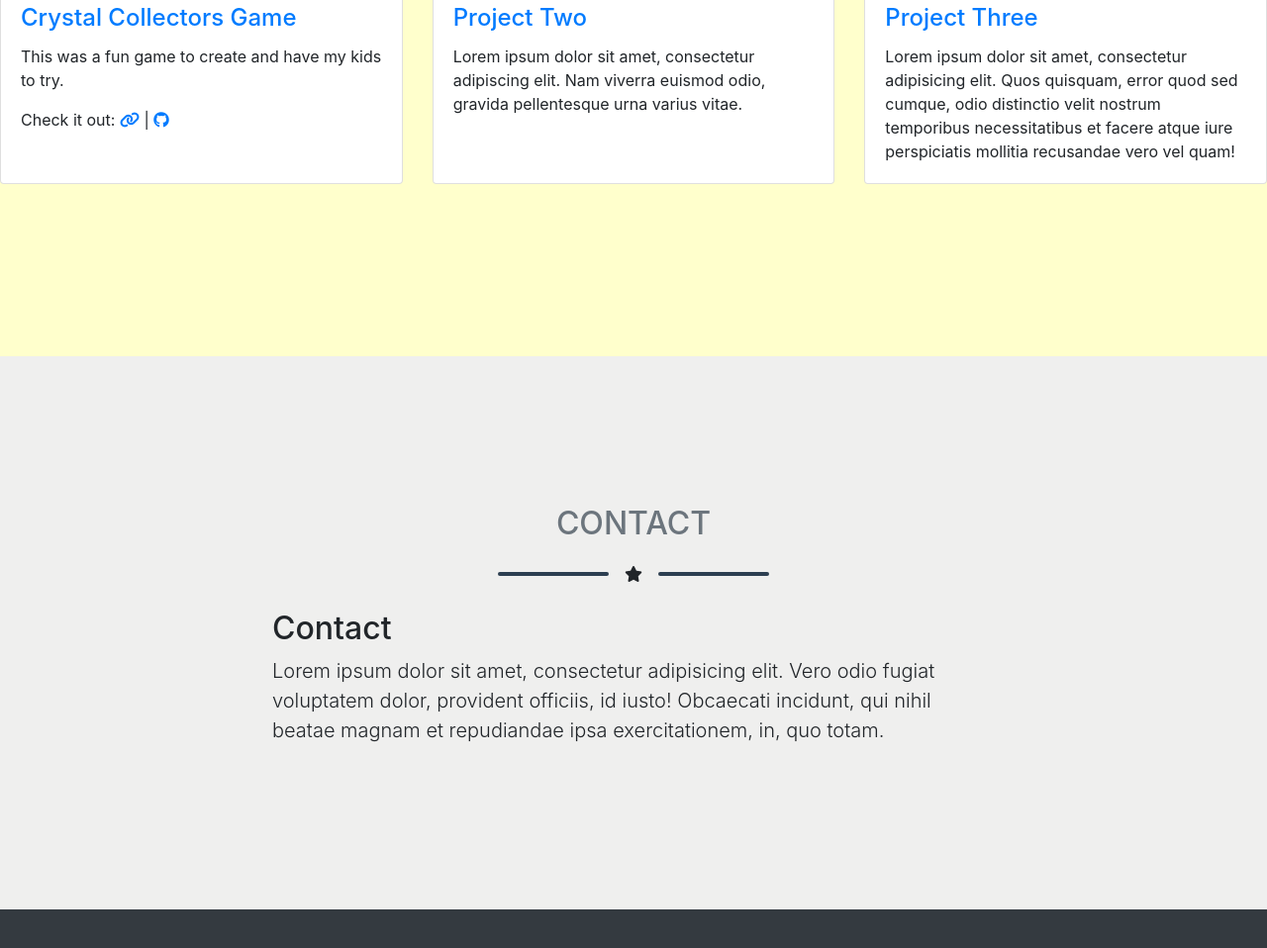
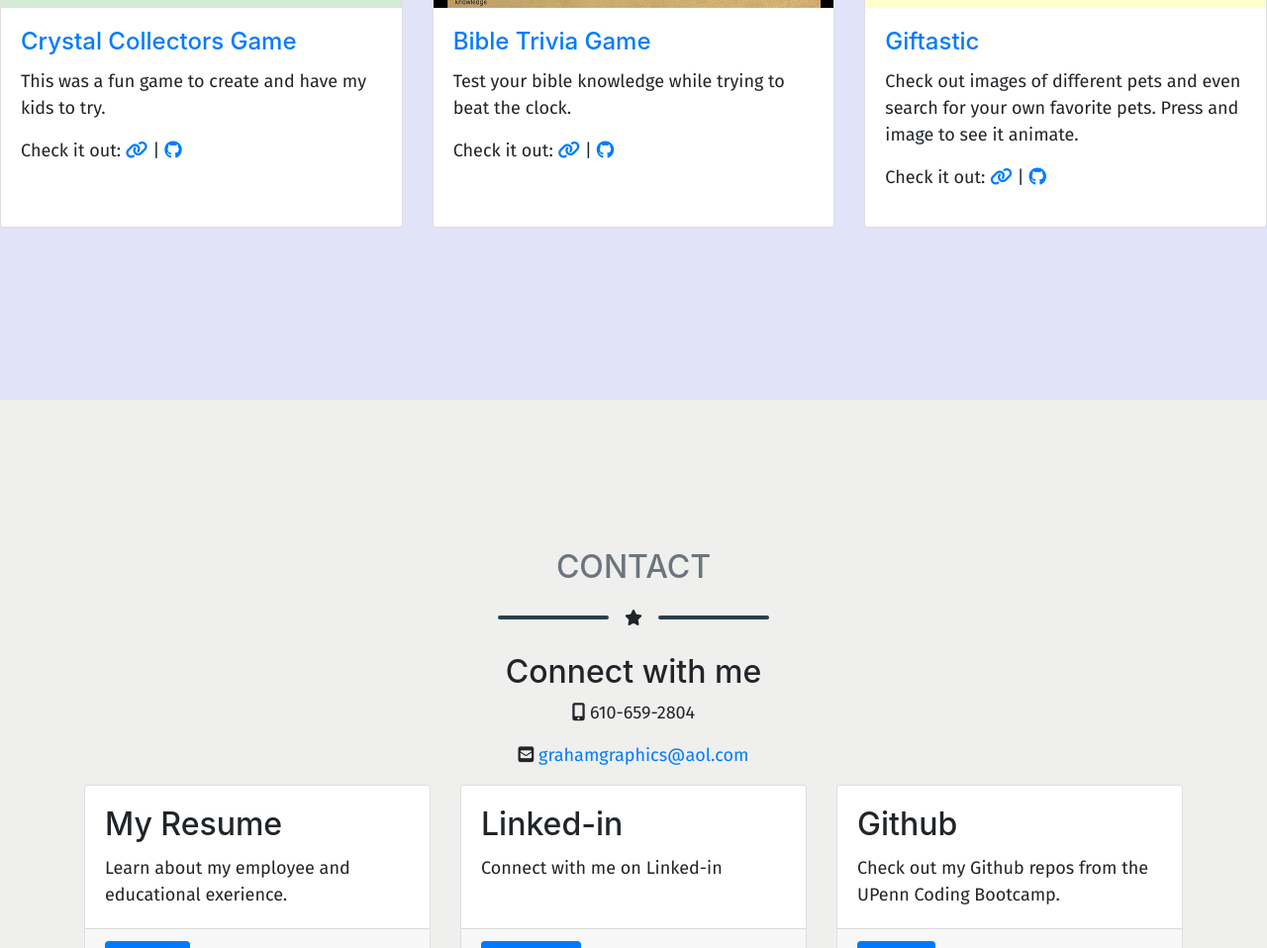
Before and after one commit to sherardg/portfolio, a plain HTML site: page index.html in a window 1280 px wide. Shown: the part 1842-2800 px from the top of the page at 99% size. Drawn offline with Linux system fonts and the light colour scheme.

Commit message:
Updates to portfolio links, images and css

```diff
--- a/css/scrolling-nav.css
+++ b/css/scrolling-nav.css
@@ -3,6 +3,13 @@
  * Copyright 2013-2019 Start Bootstrap
  * Licensed under MIT (https://github.com/BlackrockDigital/startbootstrap-scrolling-nav/blob/master/LICENSE)
  */
+
+ /* body{
+   font-family: 'Fira Sans', sans-serif;
+   font-size: 15px;
+   line-height: 1.2em;
+
+ } */
 header {
   padding: 156px 0 100px;
 }
@@ -17,7 +24,7 @@ section {
 }
 
 #portfolio{
-  background: #ffffcc;
+  background: #e1e3f9;
 }
 
 #contact{
@@ -93,3 +100,14 @@ section {
   font-size: 3rem;
   line-height: 2.5rem;
 }
+
+p.Connect {
+  text-align: center;
+}
+
+p {
+  margin-top: 0;
+  margin-bottom: 1rem;
+  font-family: 'Fira Sans', sans-serif;
+  font-size: 18px;
+}
--- a/index.html
+++ b/index.html
@@ -7,9 +7,13 @@
   <meta name="viewport" content="width=device-width, initial-scale=1, shrink-to-fit=no">
   <meta name="UPenn Coding Bootcamp Portfolio" content="">
   <meta name="Sherard Graham" content="">
+  <!-- Font Awesome -->
   <script src="https://kit.fontawesome.com/bd5131cd3e.js"></script>
 
   <title>Sherard Graham Portfolio</title>
+
+  <!-- Google fonts -->
+  <link href="https://fonts.googleapis.com/css?family=Fira+Sans&display=swap" rel="stylesheet">
 
   <!-- Bootstrap core CSS -->
   <link href="vendor/bootstrap/css/bootstrap.min.css" rel="stylesheet">
@@ -29,7 +33,7 @@
         <span class="navbar-toggler-icon"></span>
       </button>
       <div class="collapse navbar-collapse" id="navbarResponsive">
-        <ul class="nav nav-pills ml-auto">
+        <ul class="nav nav-pills js-scroll-trigger ml-auto">
           <li class="nav-item">
             <a class="nav-link js-scroll-trigger" href="#about">About</a>
           </li>
@@ -43,6 +47,7 @@
       </div>
     </div>
   </nav>
+
 
   <header class="bg-primary text-white">
     <div class="container text-center">
@@ -117,23 +122,25 @@
           </div>
           <div class="col-lg-4 col-sm-6 mb-4">
             <div class="card h-100">
-              <a href="#"><img class="card-img-top" src="http://placehold.it/700x400" alt=""></a>
+              <a href="#"><img class="card-img-top" src="../portfolio/images/bible-trivia.png" alt=""></a>
               <div class="card-body">
                 <h4 class="card-title">
-                  <a href="#">Project Two</a>
+                  <a href="#">Bible Trivia Game</a>
                 </h4>
-                <p class="card-text">Lorem ipsum dolor sit amet, consectetur adipiscing elit. Nam viverra euismod odio, gravida pellentesque urna varius vitae.</p>
+                <p class="card-text">Test your bible knowledge while trying to beat the clock.</p>
+                <p>Check it out:<a href="https://sherardg.github.io/TriviaGame/" target="_blank"> <i class="fas fa-link"></i></a> | <a href="https://github.com/sherardg/TriviaGame" target="_blank"><i class="fab fa-github"></i></a> </p>
               </div>
             </div>
           </div>
           <div class="col-lg-4 col-sm-6 mb-4">
             <div class="card h-100">
-              <a href="#"><img class="card-img-top" src="http://placehold.it/700x400" alt=""></a>
+              <a href="#"><img class="card-img-top" src="../portfolio/images/giftastic.png" alt=""></a>
               <div class="card-body">
                 <h4 class="card-title">
-                  <a href="#">Project Three</a>
+                  <a href="#">Giftastic</a>
                 </h4>
-                <p class="card-text">Lorem ipsum dolor sit amet, consectetur adipisicing elit. Quos quisquam, error quod sed cumque, odio distinctio velit nostrum temporibus necessitatibus et facere atque iure perspiciatis mollitia recusandae vero vel quam!</p>
+                <p class="card-text">Check out images of different pets and even search for your own favorite pets.  Press and image to see it animate.</p>
+                <p>Check it out:<a href="https://sherardg.github.io/GifTastic/" target="_blank"> <i class="fas fa-link"></i></a> | <a href="https://github.com/sherardg/GifTastic" target="_blank"><i class="fab fa-github"></i></a> </p>
               </div>
             </div>
           </div>
@@ -152,17 +159,63 @@
                 </div>
                 <div class="divider-custom-line"></div>
               </div>
-          <h2>Contact</h2>
-          <p class="lead">Lorem ipsum dolor sit amet, consectetur adipisicing elit. Vero odio fugiat voluptatem dolor, provident officiis, id iusto! Obcaecati incidunt, qui nihil beatae magnam et repudiandae ipsa exercitationem, in, quo totam.</p>
+          <h2 class="text-center">Connect with me</h2>
+          <p class="Connect"> <i class="fas fa-mobile-alt"></i> 610-659-2804</p>
+          <p class="Connect"> <i class="fas fa-envelope-square"></i> <a href="mailto:grahamgraphics@aol.com">grahamgraphics@aol.com</a>
+
+            </p>
         </div>
       </div>
+      <div class="row">
+          <div class="col-md-4 mb-5">
+            <div class="card h-100">
+              <div class="card-body">
+                <h2 class="card-title">My Resume</h2>
+                <p class="card-text">Learn about my employee and educational exerience.</p>
+              </div>
+              <div class="card-footer">
+                <a href="../portfolio/pdf/graham_resume_june_2019.pdf" class="btn btn-primary btn-sm">Resume <i class="far fa-file"></i></a>
+              </div>
+            </div>
+          </div>
+          <!-- /.col-md-4 -->
+          <div class="col-md-4 mb-5">
+            <div class="card h-100">
+              <div class="card-body">
+                <h2 class="card-title">Linked-in</h2>
+                <p class="card-text">Connect with me on Linked-in</p>
+              </div>
+              <div class="card-footer">
+                <a href="https://www.linkedin.com/in/sherard-graham-71996834/" class="btn btn-primary btn-sm">My Profile <i class="fab fa-linkedin"></i>
+
+                </a>
+              </div>
+            </div>
+          </div>
+          <!-- /.col-md-4 -->
+          <div class="col-md-4 mb-5">
+            <div class="card h-100">
+              <div class="card-body">
+                <h2 class="card-title">Github</h2>
+                <p class="card-text">Check out my Github repos from the UPenn Coding Bootcamp.</p>
+              </div>
+              <div class="card-footer">
+                <a href="https://github.com/sherardg" class="btn btn-primary btn-sm">Github <i class="fab fa-github"></i>
+
+                </a>
+              </div>
+            </div>
+          </div>
+          <!-- /.col-md-4 -->
+
+        </div>
     </div>
   </section>
 
   <!-- Footer -->
   <footer class="py-5 bg-dark">
     <div class="container">
-      <p class="m-0 text-center text-white">Copyright &copy; Your Website 2019</p>
+      <p class="m-0 text-center text-white">Copyright &copy; Sherard Graham 2019</p>
     </div>
     <!-- /.container -->
   </footer>
```
Also changed, not shown: images/bible-trivia.png (added), images/giftastic.png (added), 1 other file.
